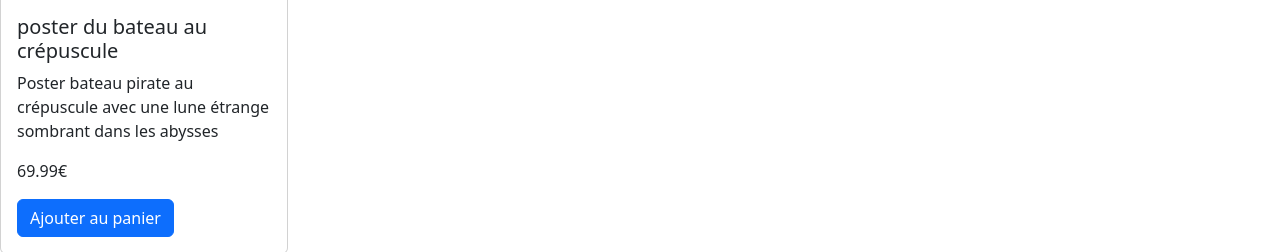
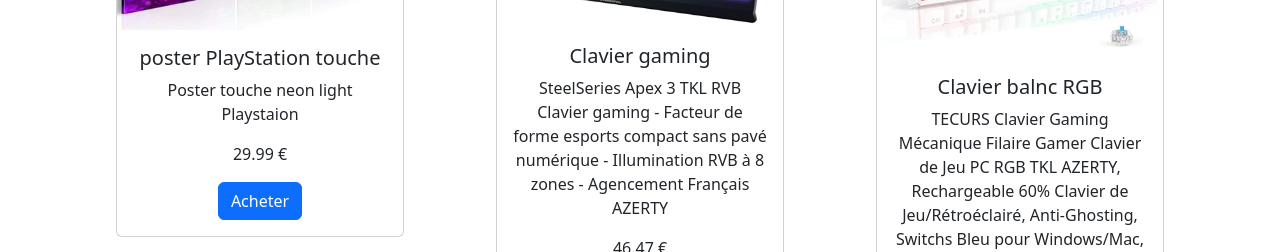
Before and after one commit to Wallemacq/projet, a PHP site: page /testcarte in a window 1280 px wide. Shown: the part 2449-2701 px from the top of the page. Run offline with PHP 8.4, Linux system fonts and the light colour scheme; data comes from the database, SQL or seed files in the repository.

Commit message:
24.04/03

```diff
--- a/views/testcarte.php
+++ b/views/testcarte.php
@@ -1,15 +1,22 @@
 <?php
-foreach ($articles as $article):?>
-<div class="card" style="width: 18rem;">
-<img class="card-img-top" src="XCSS/images/" alt="Card image cap">
+ob_start();
+?>
+
+<div class="row">
+    <?php foreach ($articles as $article) : ?>
+        <div class="col-md-4">
+            <div class="card mx-auto" style="width: 18rem;">
+            <img class="card-img-top" src="XCSS/images/<?php echo $article['image']; ?>" alt="<?php echo $article['nom_article']; ?>">
                 <div class="card-body">
                     <h5 class="card-title"><?php echo $article['nom_article']; ?></h5>
                     <p class="card-text"><?php echo $article['description']; ?></p>
-<p class="card-text"><?php echo $article['prix'] . "€" ; ?></p>
-<a href="#" class="btn btn-primary">Ajouter au panier</a>
+                    <p class="card-text"><?php echo $article['prix'] . ' €'; ?></p>
+                    <a href="#" class="btn btn-primary">Acheter</a>
+                </div>
             </div>
         </div>
     <?php endforeach; ?>
+</div>
 
 
 <?php
```
Also changed, not shown: XCSS/images/posterFinalFantaisy.png (renamed from XCSS/images/posterFinalFantasy.png), XCSS/images/posterFinalFantaisy7.png (renamed from XCSS/images/posterFinalFantasy7.png). Lines whose indentation alone changed are shown as unchanged.
